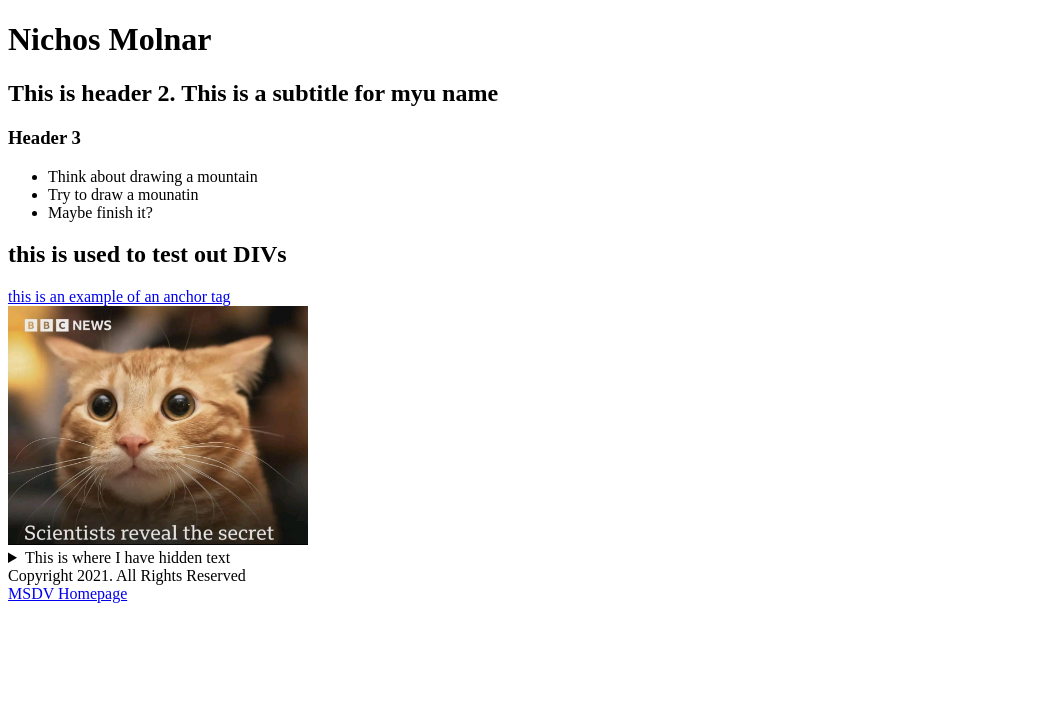
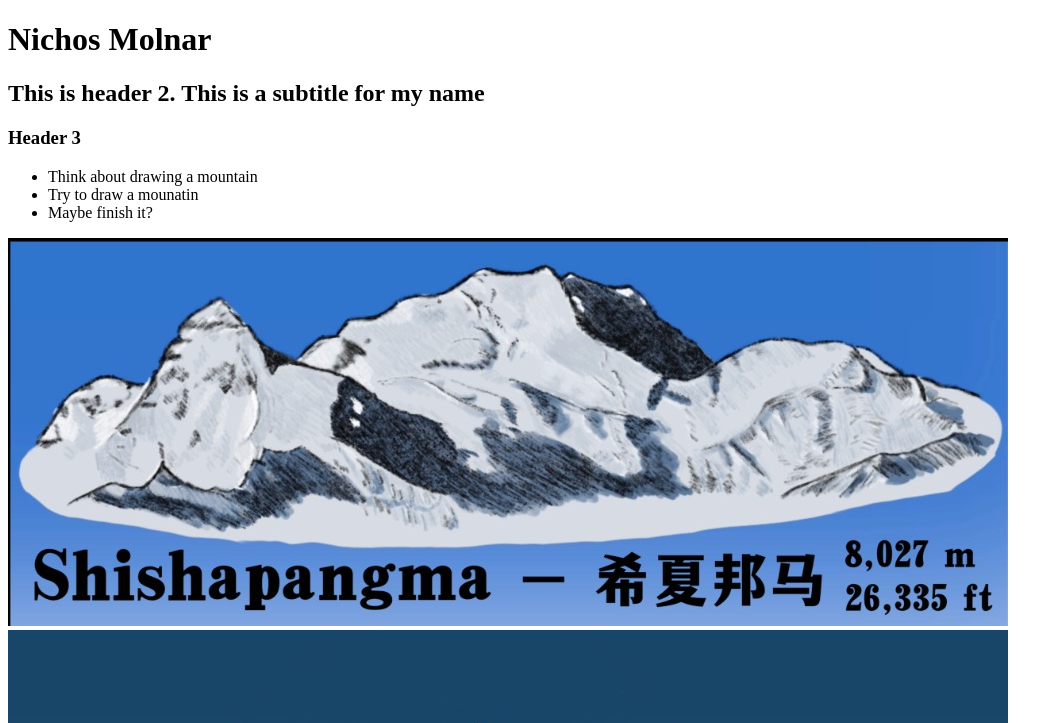
Before and after one commit to nmolnar-parsons/Summer-25-Workshop, a plain HTML site: page index.html in a window 1280 px wide. Shown: the top 723 px of the page, without its empty margins (0-1063 px from the left). Drawn offline with Linux system fonts and the light colour scheme.

Commit message:
Added Mountains and CSS file background color

```diff
--- /dev/null
+++ b/CSS/style.css
@@ -0,0 +1,51 @@
+
+body {
+    background: mediumblue;
+}
+
+
+
+/*
+
+  This is your CSS document.
+  This text is a comment and won't affect your CSS validation.
+
+*/
+
+/*
+
+  CSS rulesets are written as
+
+  element {
+    property: value;
+  }
+
+*/
+
+/*
+  For example, this changes the font of
+  everything inside of the HTML tag
+*/
+
+/*
+html {
+  font-family: Arial;
+}
+
+*/
+
+/*
+
+  Use the space below to change the FONT COLOR
+  and BACKGROUND COLOR of the BODY tag.
+
+*/
+
+
+
+/*
+
+  Reference:
+  https://developer.mozilla.org/en-US/docs/Web/CSS/Reference
+
+*/
--- a/index.html
+++ b/index.html
@@ -4,13 +4,12 @@
         <meta charset="UTF-8" />
         <meta name="viewport" content="width=device-width, initial-scale=1.0"/>
         <title>Nichos Molnar | About Me</title>
-        <link rel="stylesheeet" href=""/>
-        <!-- specify type and give path-->
+        <link rel="stylesheeet" href="CSS/style.css"/>
     </head>
     <body>
         <header>
             <h1>Nichos Molnar</h1>
-            <h2>This is header 2. This is a subtitle for myu name</h2>
+            <h2>This is header 2. This is a subtitle for my name</h2>
             <h3>Header 3</h3>
         </header>
         <main>
@@ -19,20 +18,20 @@
                 <li>Try to draw a mounatin</li>
                 <li>Maybe finish it?</li>
             </ul>
+            <img srcset= "image/1-SSPM-1000.jpeg" alt = "Shishapangma"/>
+            <img srcset= "image/2-Gasherbrum1-1000.jpeg" alt = "Gasherbrum 1"/>
             <div>
                 <h2>this is used to test out DIVs</h2>
-                <a href="https://x.com/ThreePoundsRice">this is an example of an anchor tag</a>
+                <a href="https://x.com/ThreePoundsRice"><img src="image/icon-logo-twitter.png"/></a>
                 <!-- Above is an anchor tag-->
             </div>
-            <img src="image/website_image.jpg" alt = "Wide-Eyed Cat witness science" width="300px" />
-                <!-- html tag that opens and closes without a second tag-->
         </main>
         <details>
             <summary>This is where I have hidden text</summary>
             <p>This is text I have hidden</p>
         </details>
         <footer>
-            <div>Copyright 2021. All Rights Reserved</div>
+            <div> &copy; Copyright 2021. All Rights Reserved</div>
             <a href="https://parsons.nyc/archive/#/?categories=thesis">MSDV Homepage</a>
         </footer>
     </body>
--- a/style.css
+++ /dev/null
@@ -1,41 +0,0 @@
-/*
-
-  This is your CSS document.
-  This text is a comment and won't affect your CSS validation.
-
-*/
-
-/*
-
-  CSS rulesets are written as
-
-  element {
-    property: value;
-  }
-
-*/
-
-/*
-  For example, this changes the font of
-  everything inside of the HTML tag
-*/
-
-html {
-  font-family: Arial;
-}
-
-/*
-
-  Use the space below to change the FONT COLOR
-  and BACKGROUND COLOR of the BODY tag.
-
-*/
-
-
-
-/*
-
-  Reference:
-  https://developer.mozilla.org/en-US/docs/Web/CSS/Reference
-
-*/
```
Also changed, not shown: image/1-SSPM-1000.jpeg (added), image/2-Gasherbrum1-1000.jpeg (added), image/icon-logo-twitter.png (added), 7 other files.
